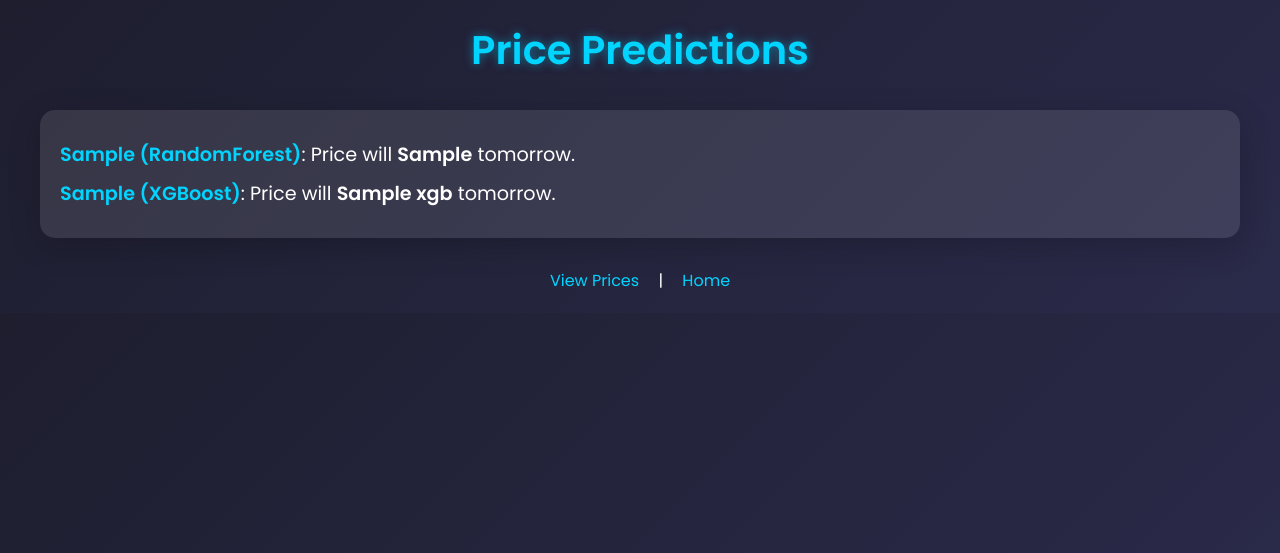
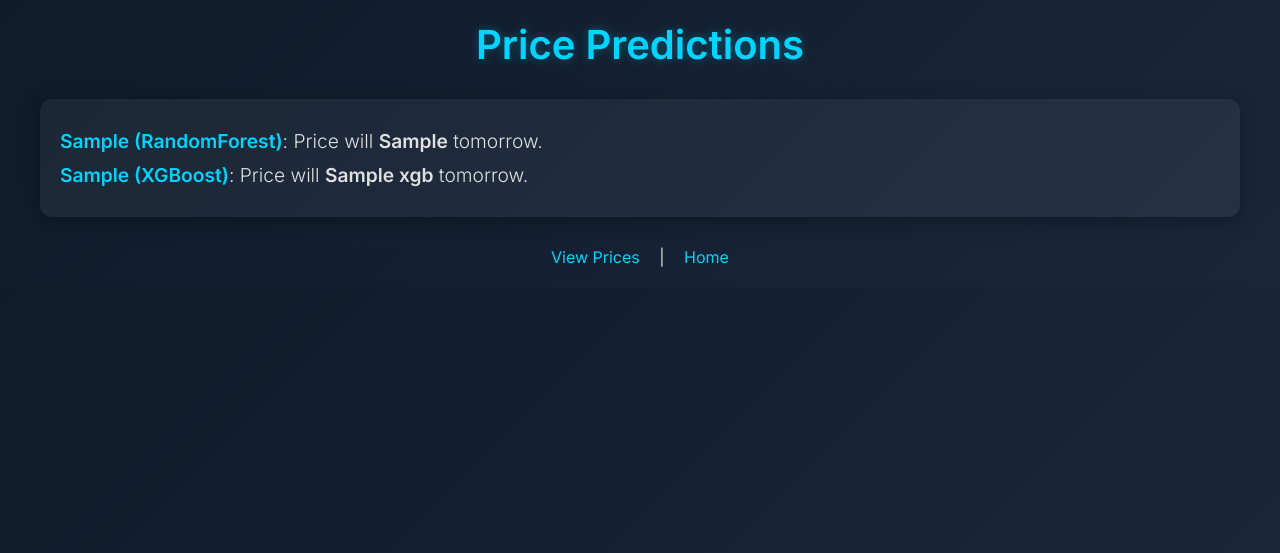
Before and after one commit to LeMagnifiq/CryptoPulseAI, a Flask app: template app/templates/predictions.html in a window 1280 px wide. Shown: the top 553 px of the page. Run offline with Flask 3, Linux system fonts and the light colour scheme; the template is opened without the code that fills it: most values are stand-ins (such as "Sample title", 1, 10 or a date in 2020).

Commit message:
Updated templates for consistent dark theme

```diff
--- a/app/templates/home.html
+++ b/app/templates/home.html
@@ -54,7 +54,7 @@
 <body>
     <div class="container">
         <h1>CryptoPulseAI</h1>
-        <p>Discover real-time cryptocurrency prices and advanced price predictions.</p>
+        <p>Explore real-time cryptocurrency prices and advanced predictions.</p>
         <div class="links">
             <a href="/prices">View Prices</a> | <a href="/predictions">View Predictions</a>
         </div>
--- a/app/templates/predictions.html
+++ b/app/templates/predictions.html
@@ -4,17 +4,17 @@
     <meta charset="UTF-8">
     <meta name="viewport" content="width=device-width, initial-scale=1.0">
     <title>CryptoPulseAI - Predictions</title>
-    <link href="https://fonts.googleapis.com/css2?family=Poppins:wght@300;400;600&display=swap" rel="stylesheet">
+    <link href="https://fonts.googleapis.com/css2?family=Inter:wght@300;400;600&display=swap" rel="stylesheet">
     <style>
         * {
             margin: 0;
             padding: 0;
             box-sizing: border-box;
-            font-family: 'Poppins', sans-serif;
+            font-family: 'Inter', sans-serif;
         }
         body {
-            background: linear-gradient(135deg, #1e1e2f, #2a2a4a);
-            color: #ffffff;
+            background: linear-gradient(135deg, #0d1b2a, #1b263b);
+            color: #e0e0e0;
             padding: 20px;
         }
         .container {
@@ -26,22 +26,22 @@
             font-size: 2.5rem;
             margin-bottom: 30px;
             color: #00d4ff;
-            text-shadow: 0 0 10px rgba(0, 212, 255, 0.5);
+            text-shadow: 0 0 10px rgba(0, 212, 255, 0.3);
         }
         .prediction-box {
-            background: rgba(255, 255, 255, 0.1);
-            border-radius: 15px;
+            background: rgba(255, 255, 255, 0.05);
+            border-radius: 12px;
             padding: 20px;
             margin: 15px 0;
-            box-shadow: 0 8px 32px rgba(0, 0, 0, 0.2);
+            box-shadow: 0 4px 20px rgba(0, 0, 0, 0.3);
             transition: transform 0.3s;
         }
         .prediction-box:hover {
             transform: translateY(-5px);
         }
         .model {
+            color: #00d4ff;
             font-weight: 600;
-            color: #00d4ff;
         }
         .prediction-rise {
             color: #00ff88;
@@ -54,6 +54,7 @@
         p {
             font-size: 1.2rem;
             margin: 10px 0;
+            font-weight: 300;
         }
         .links {
             text-align: center;
@@ -68,7 +69,6 @@
         }
         .links a:hover {
             color: #00ff88;
-            text-decoration: underline;
         }
         @media (max-width: 768px) {
             h1 { font-size: 2rem; }
--- a/app/templates/prices.html
+++ b/app/templates/prices.html
@@ -144,7 +144,7 @@
         new Chart(document.getElementById('priceChart').getContext('2d'), {
             type: 'line',
             data: {
-                labels: ['Day -7', 'Day -6', 'Day -5', 'Day -4', 'Day -3', 'Day -2', 'Day -1'],
+                labels: ['Day -7', 'Day -6', 'Day -5', 'Day -4', 'Day -3', 'Day -2', isteday -1'],
                 datasets: [
                     {% for coin, prices in chart_data.price.items() %}
                     {
```
